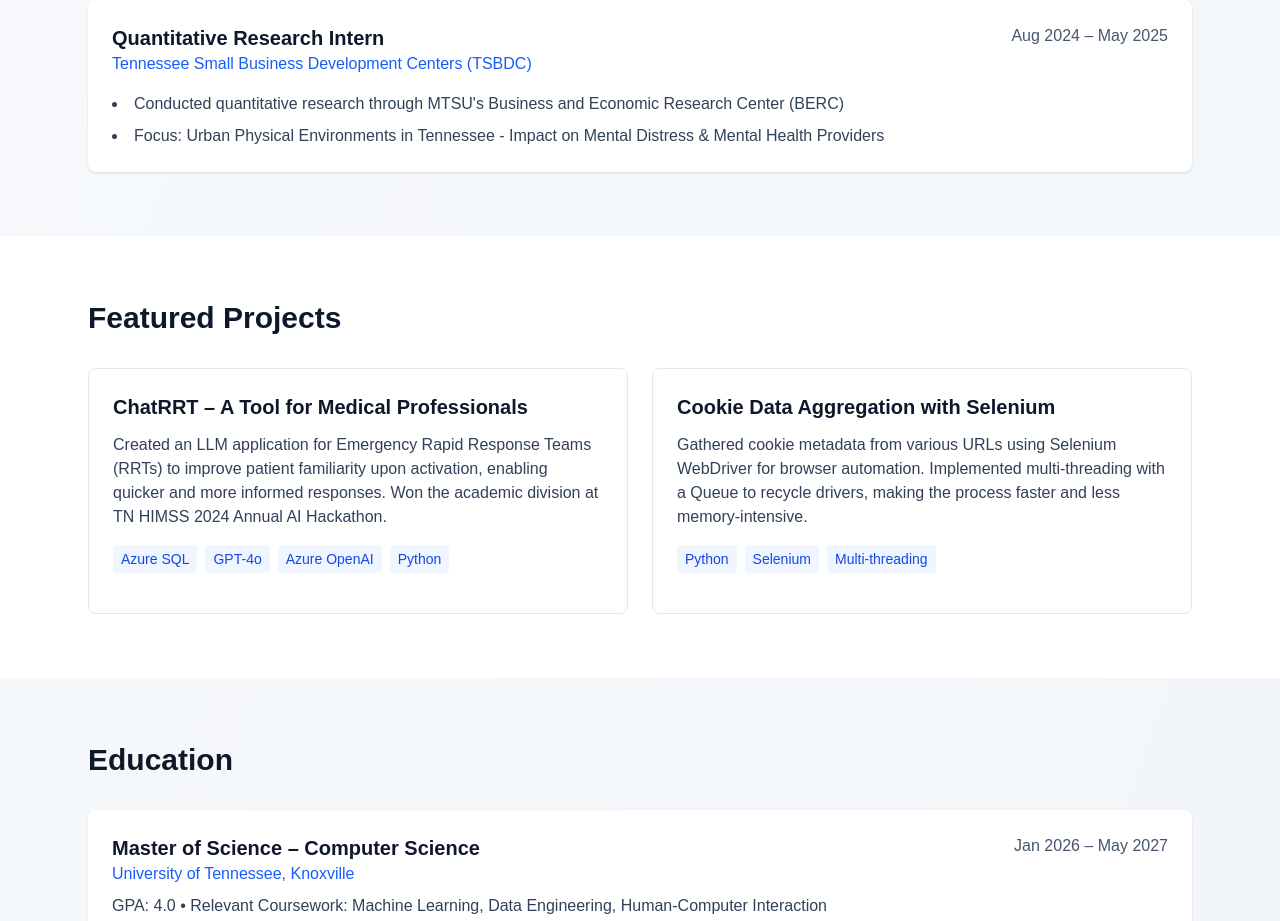
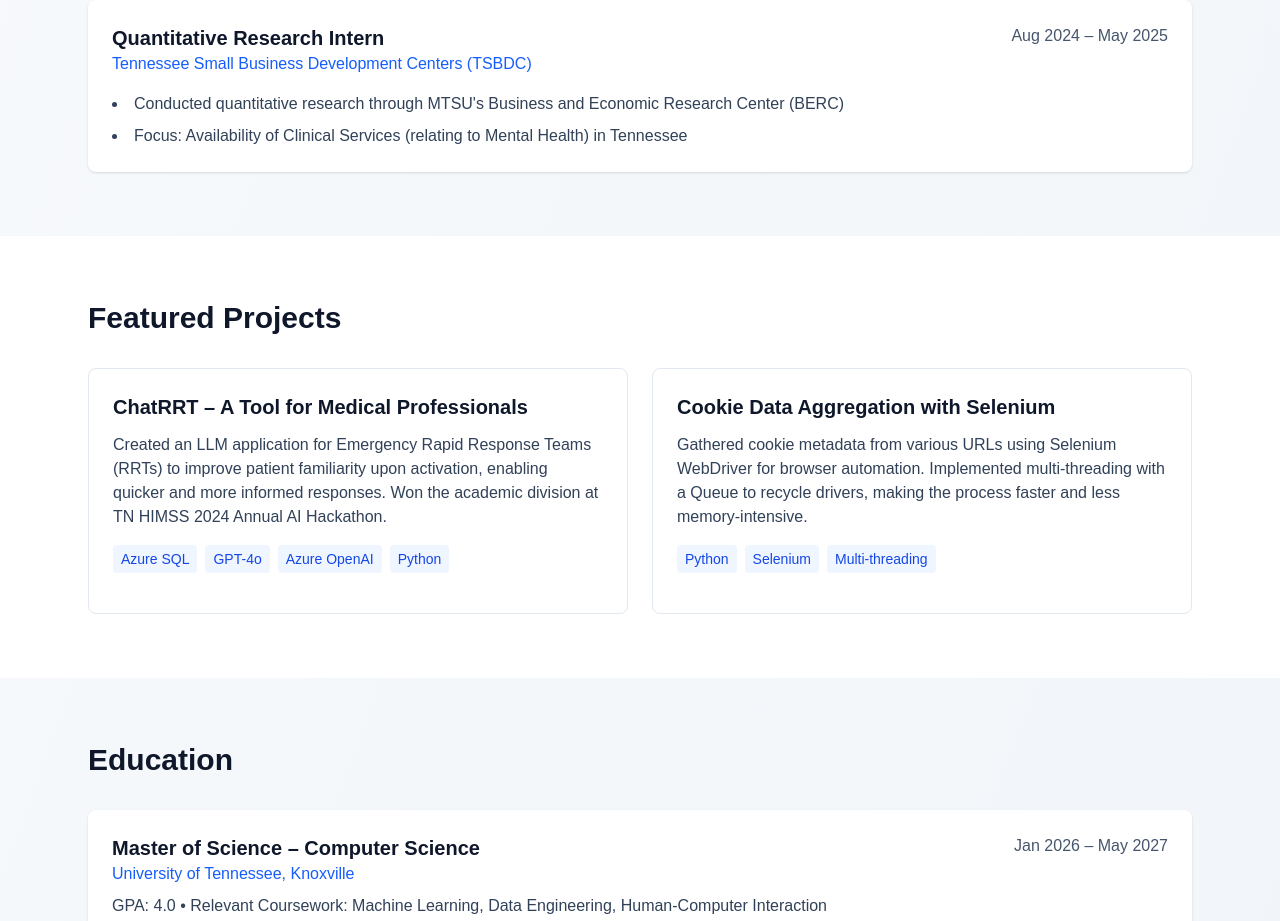
Before and after one commit to ctrlaltzach/personal-portfolio, a Next.js app: page / in a window 1280 px wide. Shown: the part 1700-2621 px from the top of the page. Built offline with nearby package versions, Linux system fonts and the light colour scheme.

Commit message:
update wording again

```diff
--- a/app/page.tsx
+++ b/app/page.tsx
@@ -165,7 +165,7 @@
               </div>
               <ul className="list-disc list-inside space-y-2 text-slate-700">
                 <li>Conducted quantitative research through MTSU's Business and Economic Research Center (BERC)</li>
-                <li>Focus: Urban Physical Environments in Tennessee - Impact on Mental Distress & Mental Health Providers</li>
+                <li>Focus: Availability of Clinical Services (relating to Mental Health) in Tennessee</li>
               </ul>
             </div>
           </div>
```
